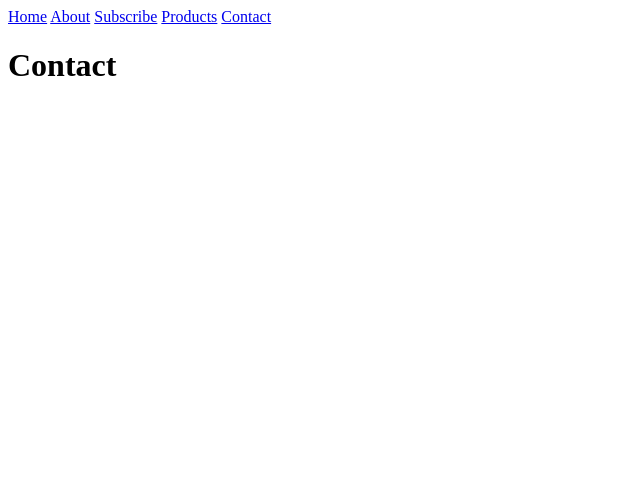
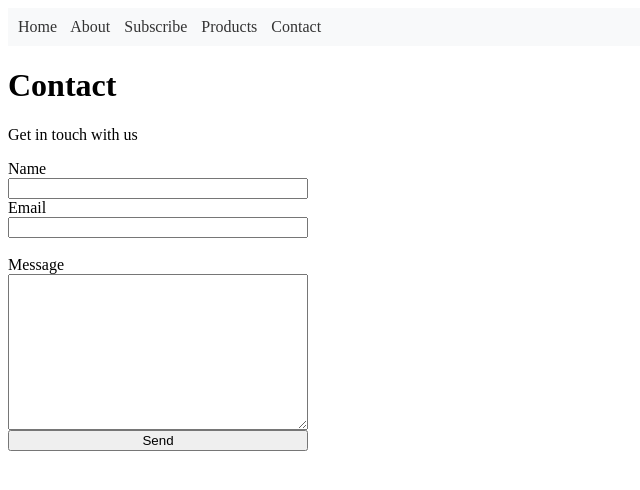
Before and after one commit to VK-Ampah/QAP2_httpServer, a website: page views/contact.html in a window 1280 px wide. Shown: the whole page, without its empty margins (0-640 px from the left). Drawn offline with Linux system fonts and the light colour scheme.

Commit message:
Update pages with routes links and styling

```diff
--- a/views/contact.html
+++ b/views/contact.html
@@ -4,7 +4,25 @@
     <meta charset="UTF-8">
     <meta name="viewport" content="width=device-width, initial-scale=1.0">
     <title>Document</title>
+    <style>
+        .menu {
+            background-color: #f8f9fa;
+            padding: 10px;
+            margin-bottom: 20px;
+        }
+        .menu a {
+            margin-right: 10px;
+            text-decoration: none;
+            color: #333;
+        }
+        form {
+            display: flex;
+            flex-direction: column;
+            width: 300px;
+        }
+    </style>
 </head>
+
 <body>
     <header>
         <div class="menu">
@@ -19,6 +37,16 @@
     </header>
     <main>
         <h1>Contact</h1>
+        <p>Get in touch with us</p>
+        <form action="/contact" method="post">
+            <label for="name">Name</label>
+            <input type="text" name="name" id="name">
+            <label for="email">Email</label>
+            <input type="email" name="email" id="email"><br>
+            <label for="message">Message</label>
+            <textarea name="message" id="message" cols="30" rows="10"></textarea>
+            <button type="submit">Send</button>
+        </form>
     </main>
 </body>
 </html>
```
Also changed, not shown: views/about.html (+3 -0 lines), views/index.html (+13 -1 lines), views/products.html (+18 -0 lines), views/subscribe.html (+19 -2 lines).
